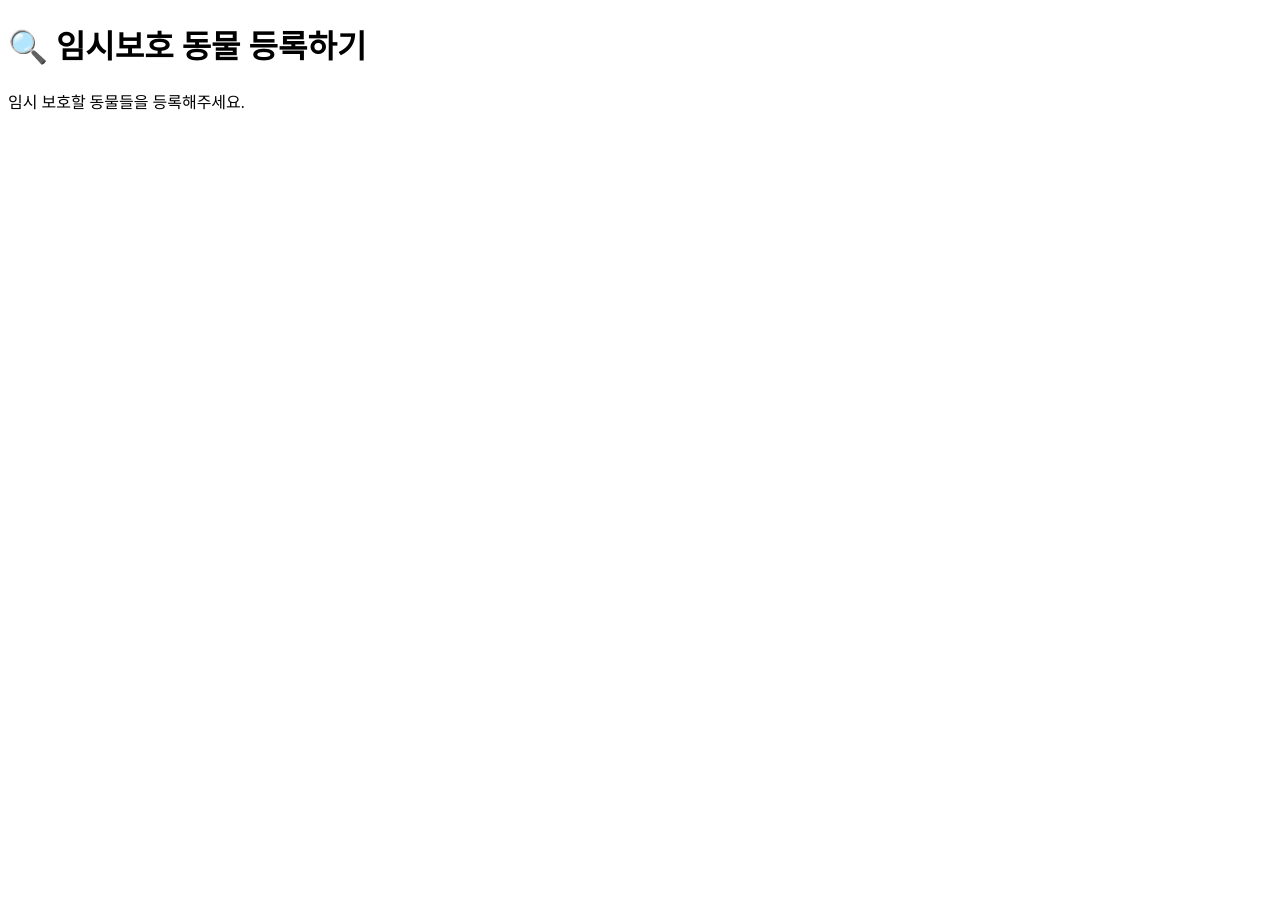
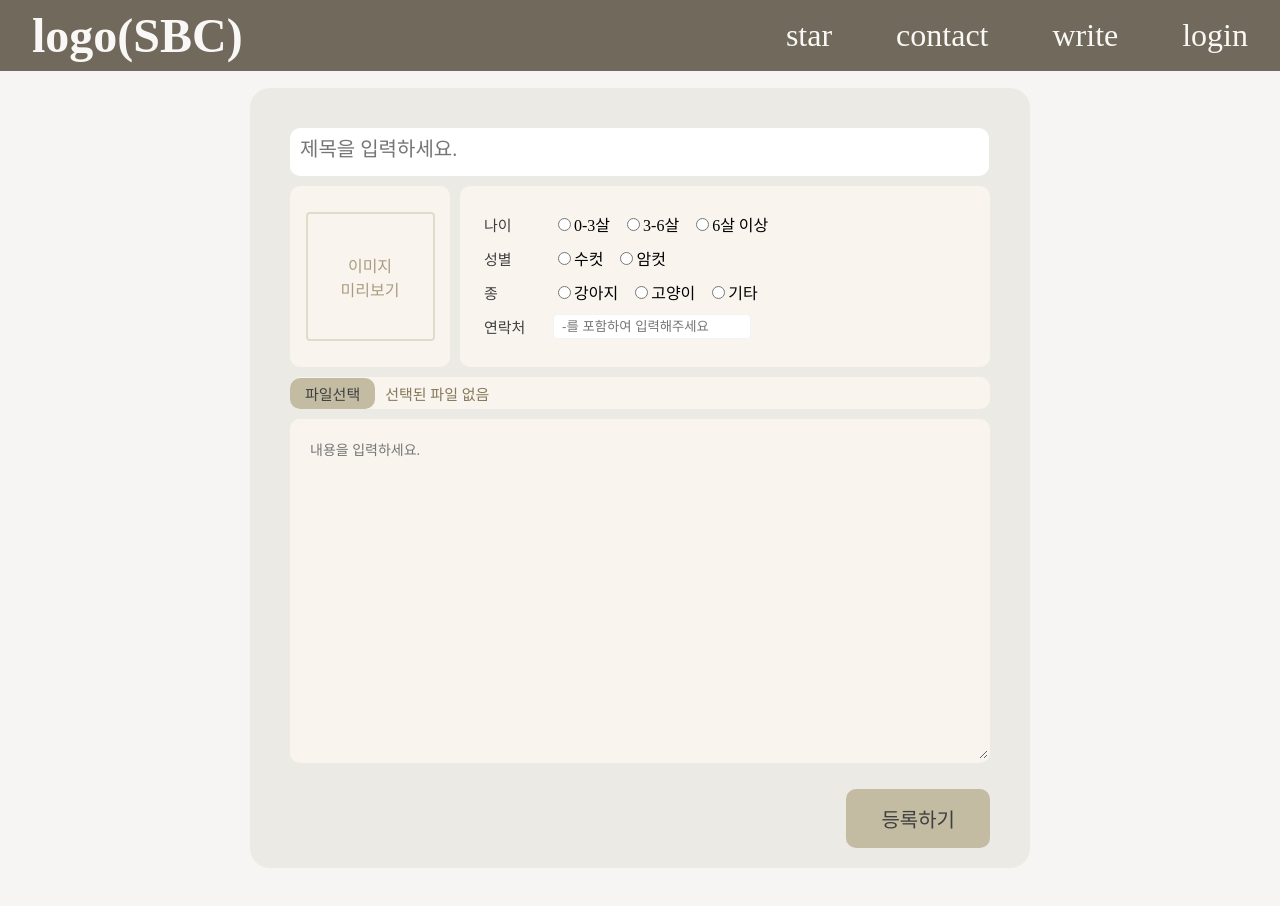
Before and after one commit to InhaH-A-Team/InhaH-A-Team, a React (Vite) app: page /write in a window 1280 px wide. Shown: the top 906 px of the page. Before the commit the page ends 800 px from the top, so only its background shows below. Built offline with nearby package versions, Linux system fonts and the light colour scheme.

Commit message:
Nav 크기 조정(60->45), Postform.jsx 컴포넌트 및 css 작성

```diff
--- a/src/App.jsx
+++ b/src/App.jsx
@@ -4,12 +4,14 @@ import Write from './pages/Write';
 import Details from './pages/Details';
 import MyPage from './pages/MyPage';
 import NotFound from './pages/NotFound';
+import Login from './pages/Login';
 
 function App() {
   return (
     <div>
       <Routes>
         <Route path="/" element={<Home />} />
+        <Route path="/login" element={<Login />} />
         <Route path="/write" element={<Write />} />
         <Route path="/details" element={<Details />} />
         <Route path="/mypage" element={<MyPage />} />
--- a/src/components/Nav.css
+++ b/src/components/Nav.css
@@ -14,7 +14,8 @@
   justify-content: space-between;
   align-items: center;
   padding: 0.8rem 2rem;
-  height:60px;
+  height:45px;
+  margin-bottom:100px;
 }
 
 .nav-left, .nav-right {
--- /dev/null
+++ b/src/components/Postform.css
@@ -0,0 +1,173 @@
+body {
+  background: #F6F5F3;
+}
+.platform-container {
+  min-height: 100vh;
+  background: #F6F5F3;
+  display: flex;
+  justify-content: center;
+  align-items: flex-start;
+  padding-top: 80px;
+  padding-bottom: 40px;
+}
+
+.write-container {
+  background: #ECEAE4;
+  border-radius: 20px;
+  padding: 40px 40px 90px 40px;
+  width: 700px;
+  position: relative;
+  display: flex;
+  flex-direction: column;
+  align-items: stretch;
+}
+
+.write-title {
+  width: 97%;
+  border: none;
+  outline: none;
+  border-radius: 10px;
+  border-bottom: 5px solid #fff;
+  background: #fff;
+  font-size: 20px;
+  padding: 10px 10px;
+  margin-bottom: 10px;
+  font-family: inherit;
+}
+
+.write-mainbox {
+  display: flex;
+  width: 100%;
+  background: none;
+  margin-bottom: 10px;
+}
+
+.write-imgbox {
+  background: #F9F4EE;
+  border-radius: 10px;
+  width: 160px;
+  min-width: 150px;
+  display: flex;
+  flex-direction: column;
+  align-items: center;
+  justify-content: center;
+  margin-right: 10px;
+}
+.write-imgpreview {
+  width: 125px;
+  height: 125px;
+  background: #F9F4EE;
+  border: 2px solid #e2dbc9;
+  border-radius: 4px;
+  display: flex;
+  align-items: center;
+  justify-content: center;
+  color: #A99D80;
+  font-size: 16px;
+  text-align: center;
+  overflow: hidden;
+}
+.write-imgpreview img {
+  width: 100%;
+  height: 100%;
+  object-fit: cover;
+}
+
+.write-specificbox {
+  background: #F9F4EE;
+  border-radius: 10px;
+  flex: 1;
+  padding: 26px 24px 18px 24px;
+  display: flex;
+  flex-direction: column;
+  justify-content: flex-start;
+}
+
+input[type="radio"] {
+  accent-color: #716A5C;   /* 원하는 색상 코드 */
+}
+.write-row {
+  display: flex;
+  align-items: center;
+  gap: 12px;
+  margin-bottom: 10px;
+}
+.write-row > span {
+  width: 55px;
+  color: #3F3F3F;
+  font-weight: 500;
+  font-size: 15px;
+  margin-right: 2px;
+}
+.write-phone {
+  border: 1px solid #f3f3f3;
+  padding: 4px 8px;
+  border-radius: 4px;
+  background: #fff;
+  width: 180px;
+}
+.write-filebar {
+  background: #F9F4EE;
+  height: 32px;
+  display: flex;
+  align-items: center;
+  border-radius: 10px;
+  margin-bottom: 10px;
+}
+.write-filebtn {
+  background: #C3BCA3;
+  color: #3F3F3F;
+  border-radius: 10px;
+  padding: 5px 15px;
+  font-size: 15px;
+  font-weight: 500;
+  cursor: pointer;
+  margin-right: 10px;
+  display: inline-block;
+}
+.write-filebtn:hover{
+  background: #A79F83;
+}
+.write-fileinput {
+  display: none;
+}
+
+.write-fileinfo {
+  color: #857959;
+  font-size: 15px;
+}
+
+.write-contentbox {
+  background: #F9F4EE;
+  border-radius: 10px;
+  margin-bottom: 15px;
+}
+.write-content {
+  width: 94%;
+  background: #F9F4EE;
+  border: none;
+  min-height: 300px;
+  font-size: 14px;
+  padding: 20px;
+  border-radius: 10px;
+  resize: vertical;
+  font-family: inherit;
+}
+
+.write-submit {
+  position: absolute;
+  right: 40px;
+  bottom: 20px;
+  padding: 15px 35px;
+  background: #C3BCA3;
+  color: #3F3F3F;
+  border: none;
+  border-radius: 10px;
+  font-size: 20px;
+  font-family: inherit;
+  font-weight: 400;
+  cursor: pointer;
+}
+.write-submit:hover{
+  background: #A79F83;
+}
--- /dev/null
+++ b/src/components/Postform.jsx
@@ -0,0 +1,184 @@
+import React, { useState } from "react";
+import "./Postform.css";
+
+function Postform() {
+  const [form, setForm] = useState({
+    title: "",
+    age: [],
+    gender: [],
+    species: [],
+    phone: "",
+    contents: "",
+    mainPhoto: null,
+    contentFile: null,
+  });
+  const [mainPreview, setMainPreview] = useState(null);
+
+  const handleInputChange = e => {
+    const { name, value } = e.target;
+    setForm(prev => ({ ...prev, [name]: value }));
+  };
+
+  const handleRadio = e => {
+    const { name, value, checked } = e.target;
+    setForm(prev => ({
+      ...prev,
+      [name]: checked
+        ? [...prev[name], value]
+        : prev[name].filter(v => v !== value)
+    }));
+  };
+
+  const handleFileChange = e => {
+    const { name, files } = e.target;
+    const file = files[0];
+    if (name === "mainPhoto") {
+      setForm(prev => ({ ...prev, mainPhoto: file }));
+      const reader = new FileReader();
+      reader.onload = () => setMainPreview(reader.result);
+      reader.readAsDataURL(file);
+    } else if (name === "contentFile") {
+      setForm(prev => ({ ...prev, contentFile: file }));
+    }
+  };
+
+  const handleContentFileChange = (e) => {
+  const file = e.target.files[0];
+  setForm((prev) => ({ ...prev, contentFile: file, mainPhoto: file }));
+  if (file) {
+    const reader = new FileReader();
+    reader.onload = () => setMainPreview(reader.result);
+    reader.readAsDataURL(file);
+  }
+};
+
+  const handleSubmit = e => {
+    e.preventDefault();
+  if (!form.title) {
+    alert("제목을 입력해주세요.");
+    return;
+  }
+  if (!form.mainPhoto) {
+    alert("사진은 필수항목입니다.");
+    return;
+  }
+  if (form.age.length === 0) {
+    alert("나이는 필수항목입니다.");
+    return;
+  }
+  if (form.gender.length === 0) {
+    alert("성별은 필수항목입니다.");
+    return;
+  }
+  if (form.species.length === 0) {
+    alert("종은 필수항목입니다.");
+    return;
+  }
+    // 010-1234-5678 형식 체크
+    if (!/^01[0-9]-\d{3,4}-\d{4}$/.test(form.phone)) {
+      alert("연락처를 올바른 형식 (010-1234-5678) 으로 입력하세요.");
+    return;
+  }
+
+    // 실제 제출 처리 추가해야됨.
+    alert("등록 완료!");
+  };
+
+  return (
+    <div className="platform-container">
+      <form className="write-container" onSubmit={handleSubmit}>
+        {/* 제목 */}
+        <input
+          className="write-title"
+          type="text"
+          name="title"
+          placeholder="제목을 입력하세요."
+          value={form.title}
+          onChange={handleInputChange}
+        />
+
+        <div className="write-mainbox">
+          {/* 이미지 미리보기 */}
+          <div className="write-imgbox">
+            <div className="write-imgpreview">
+              {mainPreview ? (
+                <img src={mainPreview} alt="미리보기" />
+              ) : (
+                <span>이미지<br />미리보기</span>
+              )}
+            </div>
+          </div>
+
+          {/* specific (age, gender, species, phone) */}
+          <div className="write-specificbox">
+            <div className="write-row">
+              <span>나이</span>
+              <label><input type="radio" name="age" value="0-3세" onChange={handleRadio} />0-3살</label>
+              <label><input type="radio" name="age" value="3-6세" onChange={handleRadio} />3-6살</label>
+              <label><input type="radio" name="age" value="6세 이상" onChange={handleRadio} />6살 이상</label>
+            </div>
+
+            <div className="write-row">
+              <span>성별</span>
+              <label><input type="radio" name="gender" value="수컷" onChange={handleRadio} />수컷</label>
+              <label><input type="radio" name="gender" value="암컷" onChange={handleRadio} />암컷</label>
+            </div>
+
+            <div className="write-row">
+              <span>종</span>
+              <label><input type="radio" name="species" value="강아지" onChange={handleRadio} />강아지</label>
+              <label><input type="radio" name="species" value="고양이" onChange={handleRadio} />고양이</label>
+              <label><input type="radio" name="species" value="기타" onChange={handleRadio} />기타</label>
+            </div>
+
+            <div className="write-row">
+              <span>연락처</span>
+              <input
+                type="tel"
+                name="phone"
+                placeholder="-를 포함하여 입력해주세요"
+                value={form.phone}
+                onChange={handleInputChange}
+                className="write-phone"
+              />
+            </div>
+          </div>
+        </div>
+
+        {/* 사진 업로드 */}
+      <div className="write-filebar">
+        <label className="write-filebtn" htmlFor="contentFileInput">파일선택</label>
+        <input
+          id="contentFileInput"
+          className="write-fileinput"
+          type="file"
+          name="contentFile"
+          accept="image/*"
+          style={{ display: "none" }}
+          onChange={handleContentFileChange}
+        />
+        <span className="write-fileinfo">
+          {form.contentFile ? form.contentFile.name : "선택된 파일 없음"}
+        </span>
+      </div>
+
+        {/* 내용 입력 */}
+        <div className="write-contentbox">
+          <textarea
+            className="write-content"
+            name="contents"
+            value={form.contents}
+            onChange={handleInputChange}
+            placeholder="내용을 입력하세요."
+          />
+        </div>
+
+        <button type="submit" className="write-submit">
+          등록하기
+        </button>
+      </form>
+    </div>
+  );
+}
+
+export default Postform;
--- /dev/null
+++ b/src/pages/Login.jsx
@@ -0,0 +1,11 @@
+import React from 'react';
+
+function Login() {
+  return (
+    <div>
+      <h1>Login</h1>
+    </div>
+  );
+}
+
+export default Login;
--- a/src/pages/Write.jsx
+++ b/src/pages/Write.jsx
@@ -1,10 +1,12 @@
 import React from 'react';
+import Nav from '../components/Nav';
+import Postform from '../components/Postform';
 
 function Write() {
   return (
     <div>
-      <h1>🔍 임시보호 동물 등록하기</h1>
-      <p>임시 보호할 동물들을 등록해주세요.</p>
+      <Nav/>
+      <Postform></Postform>
     </div>
   );
 }
```
